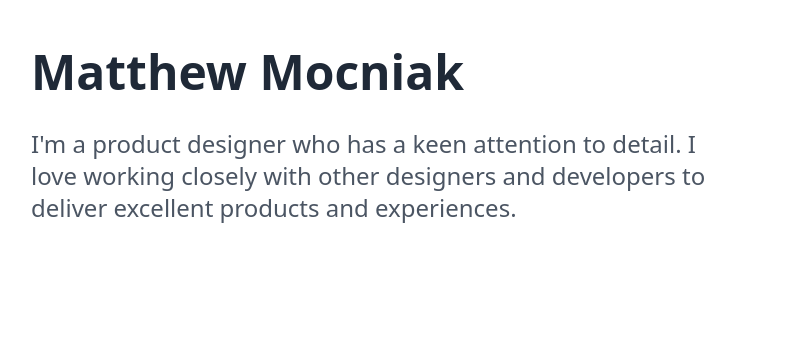
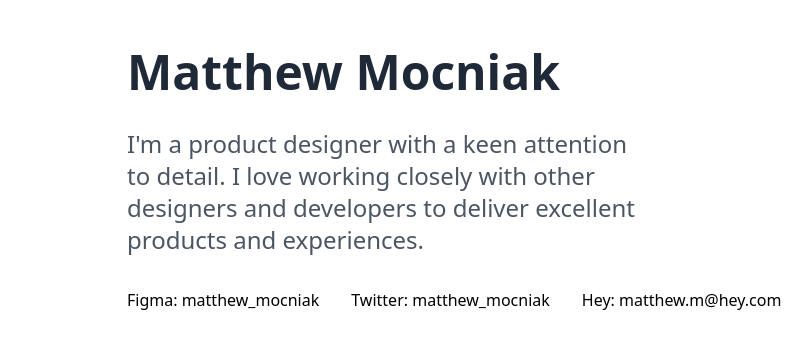
Before and after one commit to mmocniak/matthew-mocniak-com, a Next.js app: page / in a window 1280 px wide. Shown: the top 348 px of the page, without its empty margins (257-1069 px from the left). Built offline with nearby package versions, Linux system fonts and the light colour scheme.

Commit message:
spacing defaults and social links

```diff
--- a/pages/index.js
+++ b/pages/index.js
@@ -12,13 +12,18 @@ export default function Home() {
       </Head>
 
       <main>
-        <div className="mx-72 mt-12">
+        <div className="mx-96 mt-12 space-y-8">
           <h1 className="text-5xl font-bold text-gray-800">
             Matthew Mocniak
           </h1>
-          <h2 className="mt-8 text-2xl text-gray-600">
-            I'm a product designer who has a keen attention to detail. I love working closely with other designers and developers to deliver excellent products and experiences.
+          <h2 className="text-2xl text-gray-600">
+            I'm a product designer with a keen attention to detail. I love working closely with other designers and developers to deliver excellent products and experiences.
           </h2>
+          <div className="grid grid-flow-col auto-cols-max space-x-8">
+            <div>Figma: <a href="#">matthew_mocniak</a></div>
+            <div>Twitter: <a href="#">matthew_mocniak</a></div>
+            <div>Hey: <a href="#">matthew.m@hey.com</a></div>
+          </div>
         </div>
       </main>
     </div>
```
